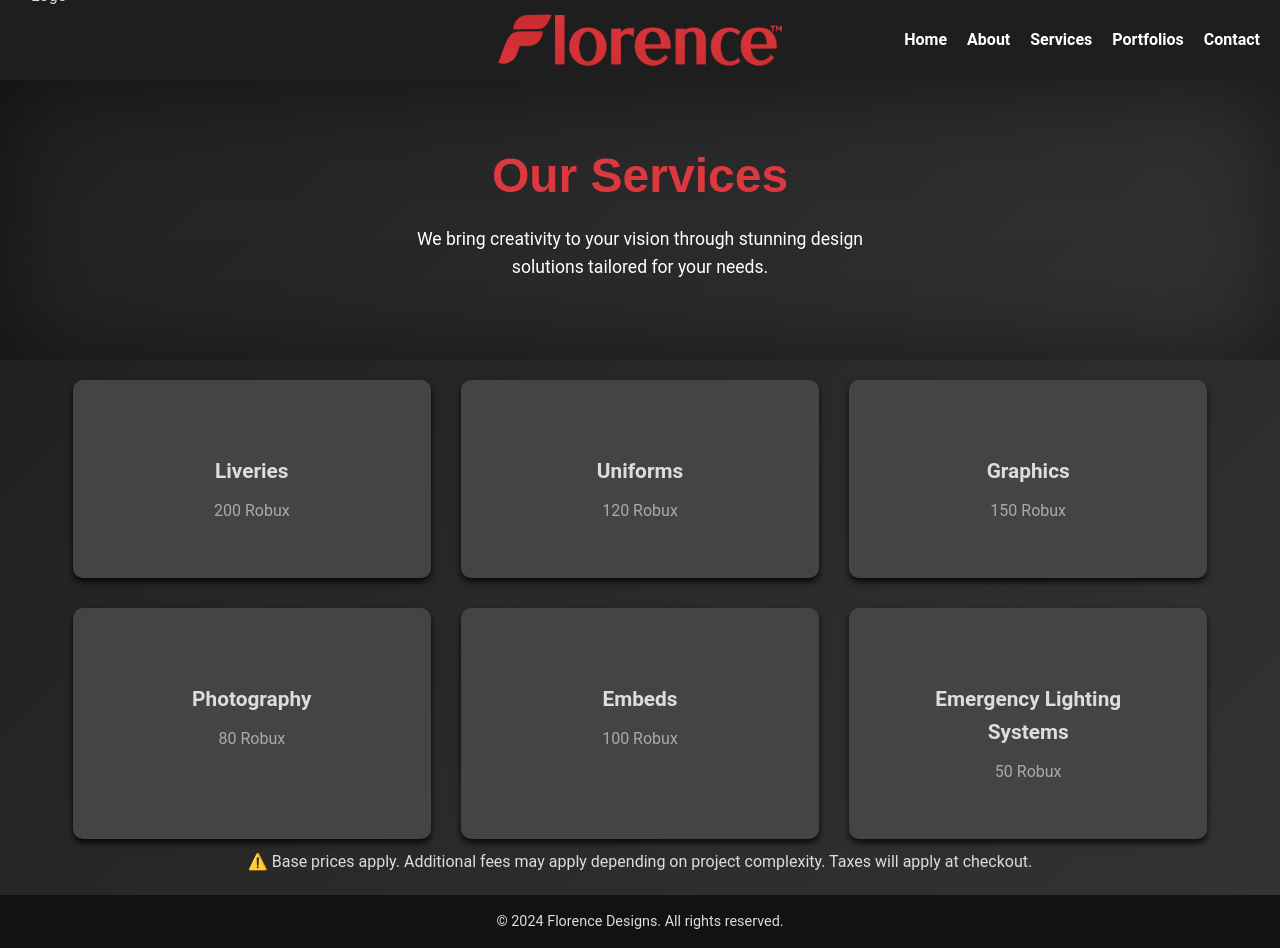
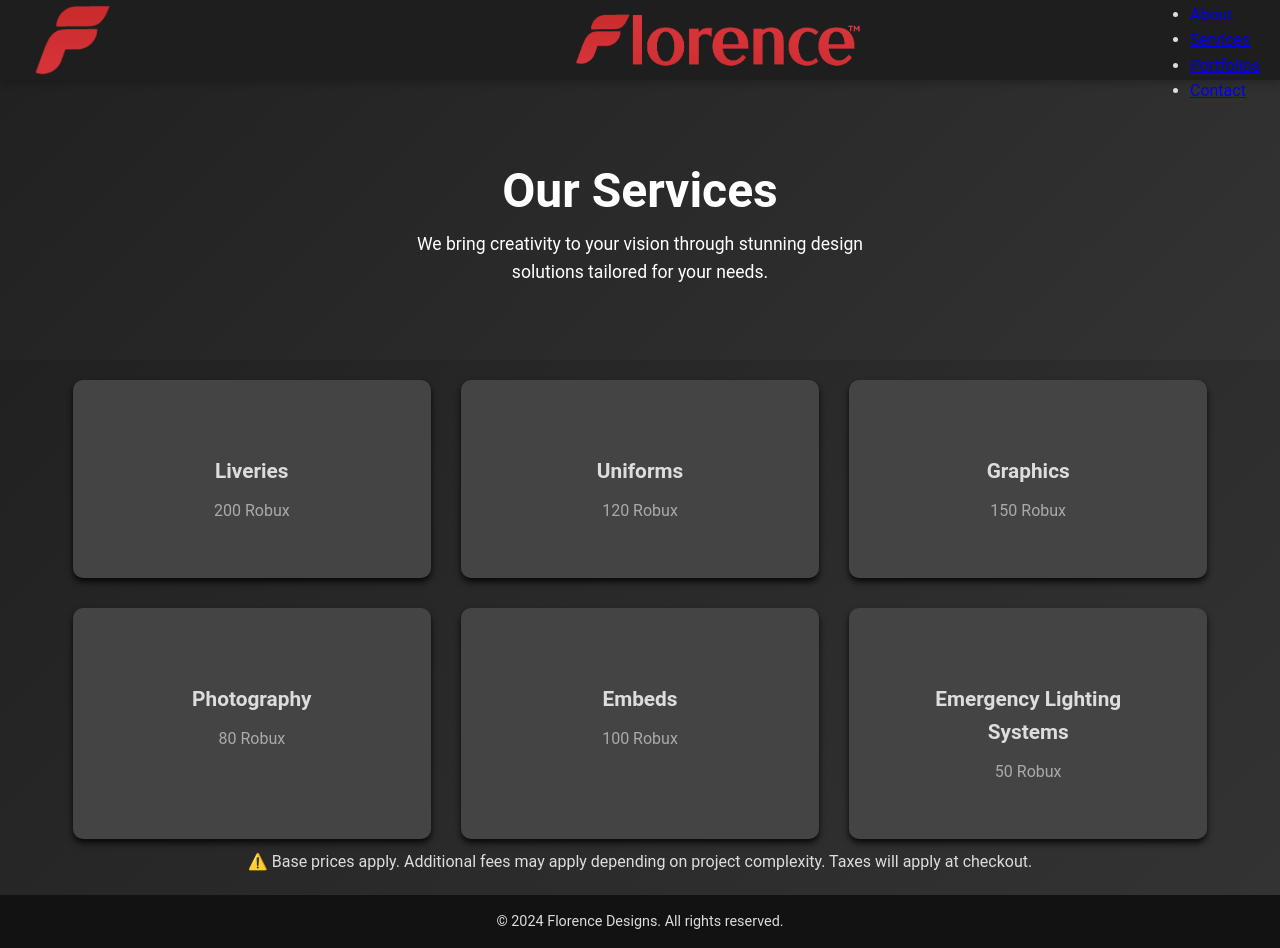
Before and after one commit to jdoggit/florencedesigns, a plain HTML site: page services/index.html in a window 1280 px wide. Drawn offline with Linux system fonts and the light colour scheme; files that its build step writes are made by us from their sources.

Commit message:
Update index.html

```diff
--- a/services/index.html
+++ b/services/index.html
@@ -5,7 +5,6 @@
   <meta charset="UTF-8" />
   <meta name="viewport" content="width=device-width, initial-scale=1.0" />
   <title>Services | Florence Designs</title>
-  <link rel="stylesheet" href="style.css" />
   <link rel="stylesheet" href="services.css" />
   <link rel="icon" href="../images/Florence_logo3.png" type="image/png">
 </head>
@@ -17,14 +16,14 @@
       <nav class="navigation">
         <ul>
           <li><a href="index.html">Home</a></li>
-          <li><a href="/about/">About</a></li>
+          <li><a href="about/">About</a></li>
           <li><a href="services/">Services</a></li>
           <li><a href="portfolios/">Portfolios</a></li>
           <li><a href="https://discord.gg/S2BmBU5HG5">Contact</a></li>
         </ul>
       </nav>
     </div>
-    <img src="images/Florence_logo3.png" alt="Logo" class="logo" />
+    <img src="../images/Florence_logo3.png" alt="Logo" class="logo" />
   </header>
 
   <!-- Hero Section -->
```
